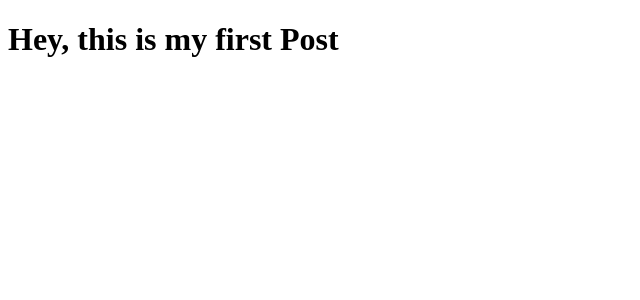
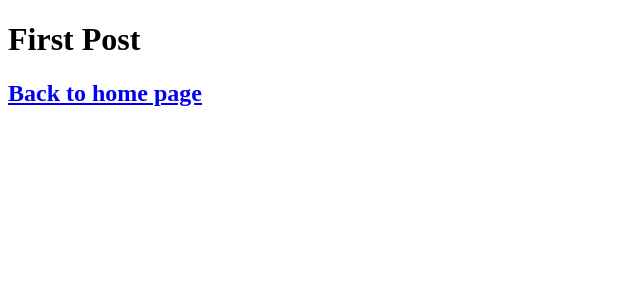
Before and after one commit to CharlottePaul11/NextJsApp, a Next.js app: page /posts/first-post in a window 1280 px wide. Shown: the top 300 px of the page, without its empty margins (0-640 px from the left). Built offline with nearby package versions, Linux system fonts and the light colour scheme.

Commit message:
changes in index and first post

```diff
--- a/pages/posts/first-post.js
+++ b/pages/posts/first-post.js
@@ -1,3 +1,12 @@
+import Link from 'next/link';
+
 export default function FirstPost() {
-    return <h1>Hey, this is my first Post</h1>;
-  }
+  return (
+    <>
+      <h1>First Post</h1>
+      <h2>
+        <Link href="/">Back to home page</Link>
+      </h2>
+    </>
+  );
+}
```
Also changed, not shown: pages/index.js (+5 -4 lines).
